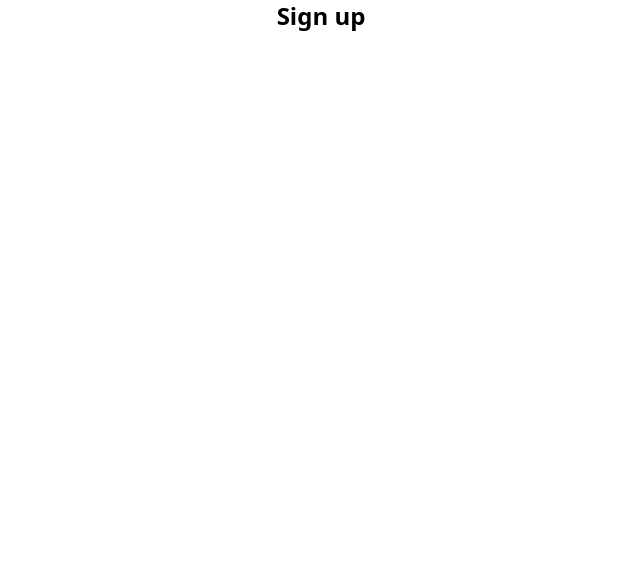
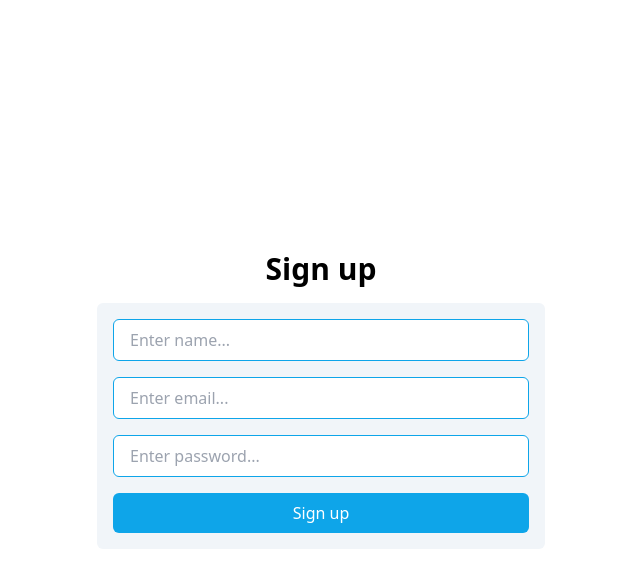
Before and after one commit to Kaung-Myat-Thu/restaurant-managment, a Vue app: page / in a window 1280 px wide. Shown: the top 588 px of the page, without its empty margins (319-959 px from the left). Built offline with nearby package versions, Linux system fonts and the light colour scheme.

Commit message:
styling signup page

```diff
--- a/src/components/SignUp.vue
+++ b/src/components/SignUp.vue
@@ -1,5 +1,29 @@
 <template>
-  <h1 class="text-2xl text-center font-bold">Sign up</h1>
+  <div class="flex items-center justify-center flex-col w-screen h-screen">
+    <h1 class="text-3xl font-bold mb-4">Sign up</h1>
+    <form class="w-4/5 max-w-md bg-slate-100 px-4 py-2 rounded-md">
+      <input
+        type="text"
+        placeholder="Enter name..."
+        class="text-sky-500 border border-sky-500 w-full my-2 px-4 py-2 rounded-md focus:outline-sky-500"
+      />
+      <input
+        type="email"
+        placeholder="Enter email..."
+        class="border border-sky-500 w-full my-2 px-4 py-2 rounded-md focus:outline-sky-500"
+      />
+      <input
+        type="password"
+        placeholder="Enter password..."
+        class="border border-sky-500 w-full my-2 px-4 py-2 rounded-md focus:outline-sky-500"
+      />
+      <input
+        type="submit"
+        value="Sign up"
+        class="text-white bg-sky-500 w-full my-2 px-4 py-2 rounded-md hover:bg-sky-600"
+      />
+    </form>
+  </div>
 </template>
 
 <script>
```
